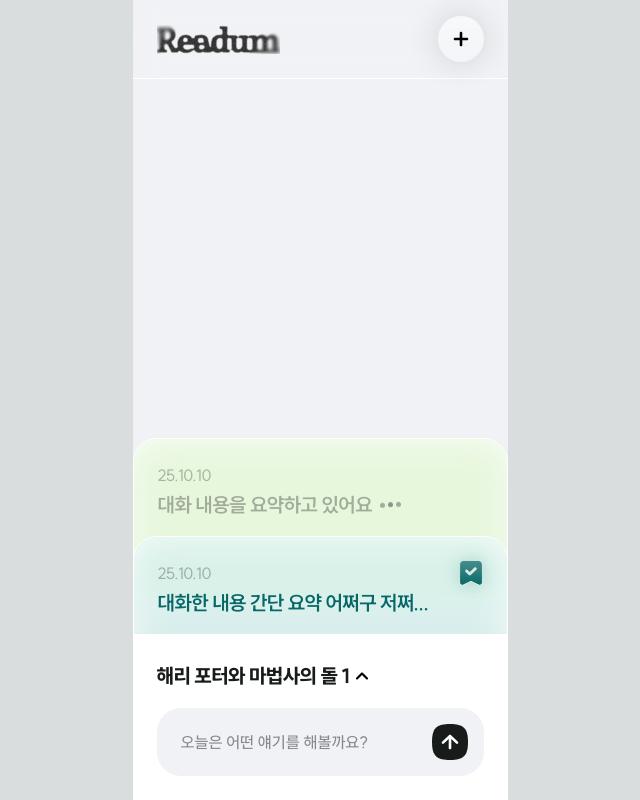
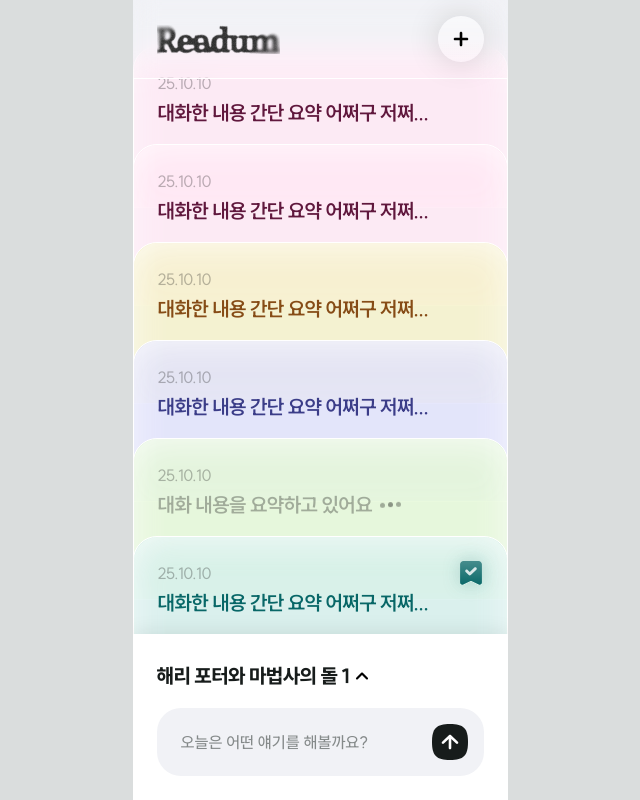
Before and after one commit to depromeet/18th-team4-web, a Next.js app: page / in a window 1280 px wide. Shown: the whole page, without its empty margins (320-960 px from the left). Built offline with nearby package versions, Linux system fonts and the light colour scheme; no server answers.

Commit message:
feat: 헤더, bottombar 제외 body 스크롤 구현

```diff
--- a/src/components/pages/Main/Container.tsx
+++ b/src/components/pages/Main/Container.tsx
@@ -36,10 +36,11 @@ const MainContainer = () => {
   }
 
   return (
-    <div className="flex min-h-dvh flex-col">
-      <Header variant={HEADER_VARIANT.HOME} />
+    <div className="flex h-dvh flex-col">
       <RecordsBody />
-      <BookBottomBar bookTitle="해리 포터와 마법사의 돌 1" />
+      <div className="relative z-10 -mt-[6.4rem]">
+        <BookBottomBar bookTitle="해리 포터와 마법사의 돌 1" />
+      </div>
     </div>
   );
 };
--- a/src/components/pages/Main/RecordsBody.tsx
+++ b/src/components/pages/Main/RecordsBody.tsx
@@ -1,13 +1,54 @@
-import { ChatCard, CHAT_CARD_COLOR, CHAT_CARD_STATUS } from '@/components';
+'use client';
+
+import { useEffect, useRef } from 'react';
+import { ChatCard, CHAT_CARD_COLOR, CHAT_CARD_STATUS, Header, HEADER_VARIANT } from '@/components';
 
 export const RecordsBody = () => {
+  const containerRef = useRef<HTMLDivElement>(null);
+
+  useEffect(() => {
+    const el = containerRef.current;
+    if (el) el.scrollTop = el.scrollHeight;
+  }, []);
+
   return (
-    <div className="relative flex flex-1 flex-col justify-end overflow-hidden">
-      <div className="relative flex flex-col">
+    <div className="relative flex-1 flex flex-col bg-background-primary-base overflow-y-hidden">
+      <Header variant={HEADER_VARIANT.HOME} className="absolute top-0 z-10" />
+      <div className="flex-1" />
+      <div ref={containerRef} className="relative flex flex-col overflow-y-auto py-[6.4rem]">
+        <ChatCard
+          color={CHAT_CARD_COLOR.MAGENTA}
+          status={CHAT_CARD_STATUS.DEFAULT}
+          date="25.10.10"
+          summary="대화한 내용 간단 요약 어쩌구 저쩌..."
+          className="mb-[-6.4rem]"
+        />
+        <ChatCard
+          color={CHAT_CARD_COLOR.MAGENTA}
+          status={CHAT_CARD_STATUS.DEFAULT}
+          date="25.10.10"
+          summary="대화한 내용 간단 요약 어쩌구 저쩌..."
+          className="mb-[-6.4rem]"
+        />
+        <ChatCard
+          color={CHAT_CARD_COLOR.YELLOW}
+          status={CHAT_CARD_STATUS.DEFAULT}
+          date="25.10.10"
+          summary="대화한 내용 간단 요약 어쩌구 저쩌..."
+          className="mb-[-6.4rem]"
+        />
+        <ChatCard
+          color={CHAT_CARD_COLOR.PURPLE}
+          status={CHAT_CARD_STATUS.DEFAULT}
+          date="25.10.10"
+          summary="대화한 내용 간단 요약 어쩌구 저쩌..."
+          className="mb-[-6.4rem]"
+        />
         <ChatCard
           color={CHAT_CARD_COLOR.GREEN}
           status={CHAT_CARD_STATUS.LOADING}
           date="25.10.10"
+          summary="대화한 내용 간단 요약 어쩌구 저쩌..."
           className="mb-[-6.4rem]"
         />
         <ChatCard
```
